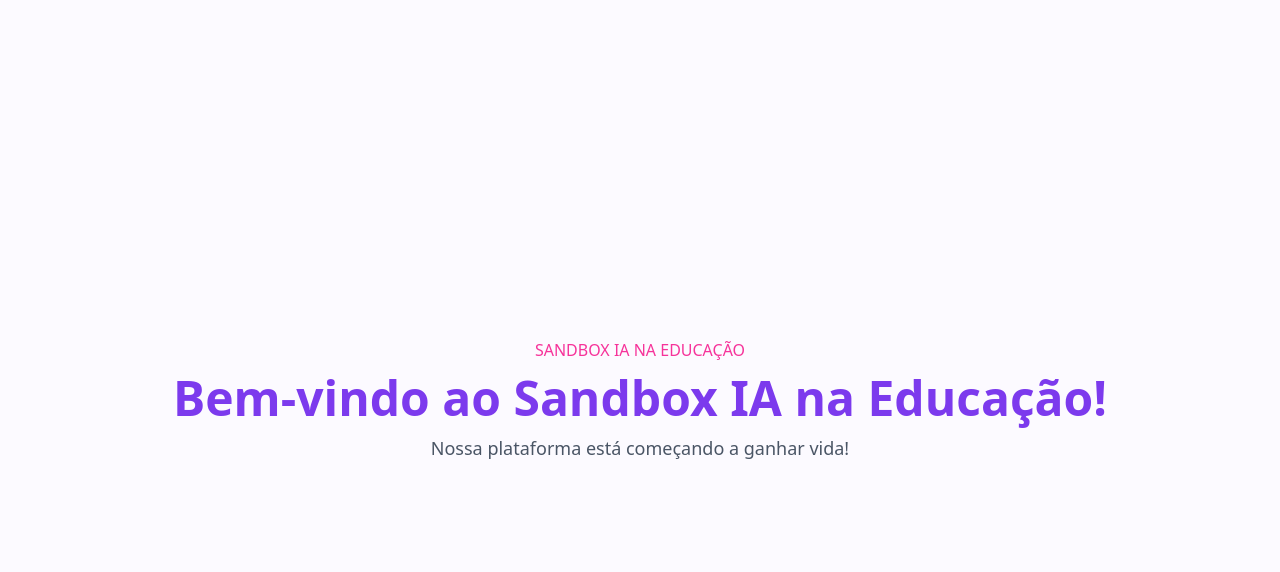
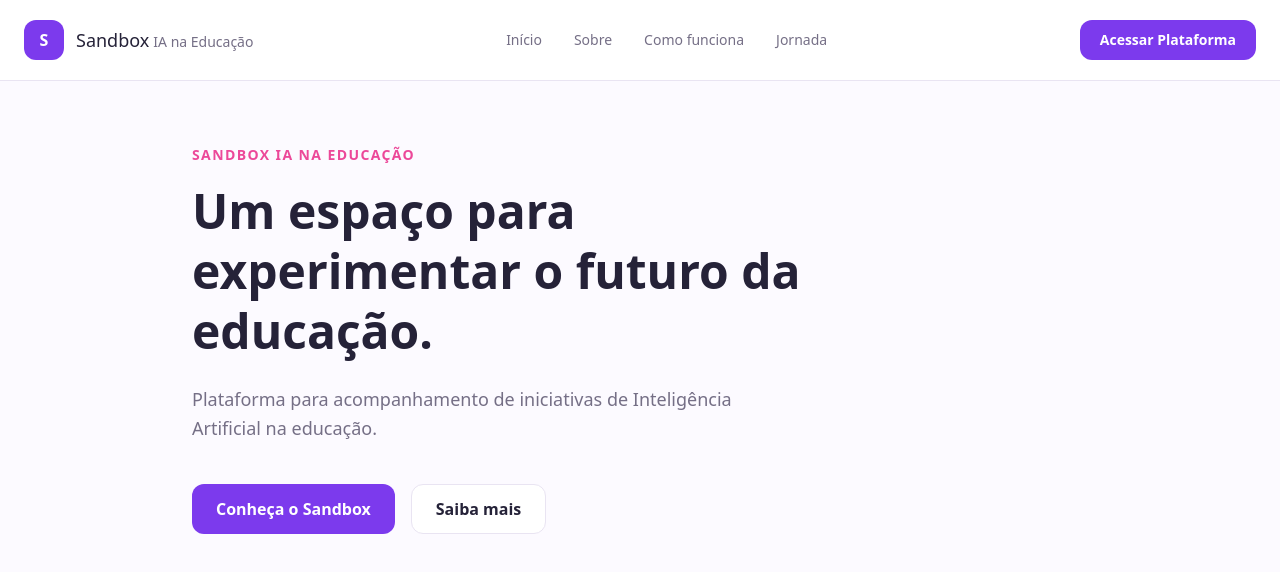
Before and after one commit to beatnees/sandbox, a Next.js app: page / in a window 1280 px wide. Shown: the top 572 px of the page. Built offline with nearby package versions, Linux system fonts and the light colour scheme.

Commit message:
cria header

```diff
--- a/app/globals.css
+++ b/app/globals.css
@@ -1,9 +1,15 @@
 @import "tailwindcss";
 
 :root {
+  /* Fundos */
   --background: #fcfaff;
+  --surface: #ffffff;
+
+  /* Texto */
   --foreground: #252238;
+  --muted: #756f86;
 
+  /* Identidades */
   --primary: #7c3aed;
   --primary-light: #ede9fe;
   --primary-dark: #5b21b6;
@@ -12,14 +18,13 @@
   --secondary-light: #fce7f3;
   --secondary-dark: #be185d;
 
-  --sucess: #22a06b;
+  /* Status */
+  --success: #22a06b;
   --warning: #d99a24;
   --danger: #dc4a4a;
 
-  --surface: #ffffff;
+  /* Interfaces */
   --border: #e9e4f2;
-
-  --muted: #756f86;
 }
 
 * {
@@ -44,7 +49,6 @@ h4,
 h5,
 h6 {
   font-family: var(--font-sora), sans-serif;
-  color: var(--primary);
 }
 
 button,
--- a/app/page.tsx
+++ b/app/page.tsx
@@ -1,15 +1,36 @@
+import Header from "@/components/layout/Header";
+
 export default function Home() {
   return (
-    <main className="min-h-screen flex items-center justify-center">
-      <div className="text-center">
-        <p className="mb-3 font-medium text-pink-500">SANDBOX IA NA EDUCAÇÃO</p>
-        <h1 className="text-5xl font-bold text-violet-700">
-          Bem-vindo ao Sandbox IA na Educação!
-        </h1>
-        <p className="mt-3 text-lg text-gray-600">
-          Nossa plataforma está começando a ganhar vida!
-        </p>
-      </div>
-    </main>
+    <>
+      <Header />
+
+      <main className="min-h-screen bg-(--background) px-6 py-16">
+        <div className="mx-auto max-w-4xl">
+          <p className="mb-4 text-sm font-semibold uppercase tracking-widest text-(--secondary)">
+            Sandbox IA na Educação
+          </p>
+
+          <h1 className="max-w-2xl text-5xl font-bold leading-tight text-(--foreground)">
+            Um espaço para experimentar o futuro da educação.
+          </h1>
+
+          <p className="mt-6 max-w-xl text-lg leading-relaxed text-(--muted)">
+            Plataforma para acompanhamento de iniciativas de Inteligência
+            Artificial na educação.
+          </p>
+
+          <div className="mt-10 flex gap-4">
+            <button className="rounded-xl bg-(--primary) px-6 py-3 font-semibold text-white transition hover:bg-(--primary-dark)">
+              Conheça o Sandbox
+            </button>
+
+            <button className="rounded-xl border border-(--border) bg-(--surface) px-6 py-3 font-semibold text-(--foreground) transition hover:bg-(--primary-light)">
+              Saiba mais
+            </button>
+          </div>
+        </div>
+      </main>
+    </>
   );
 }
--- /dev/null
+++ b/components/layout/Header.tsx
@@ -0,0 +1,58 @@
+export default function Header() {
+  return (
+    <header className="w-full border-b border-(--border) bg-(--surface)">
+      <div className="mx-auto flex h-20 max-w-7xl items-center justify-between px-6">
+        {/* Logo */}
+        <a href="/sandbox" className="flex items-center gap-3">
+          <div className="flex h-10 w-10 items-center justify-center rounded-xl bg-(--primary)">
+            <span className="font-bold text-white">S</span>
+          </div>
+
+          <div>
+            <span className="font-(--font-sora) text-lg text-(--foreground)">
+              Sandbox
+            </span>
+
+            <span className="ml-1 text-sm text-(--muted)">IA na Educação</span>
+          </div>
+        </a>
+
+        {/* Navegação */}
+        <nav className="hidden items-center gap-8 md:flex">
+          <a
+            href="#"
+            className="text-sm font-medium text-(--muted) transition hover:text-(--primary)"
+          >
+            Início
+          </a>
+
+          <a
+            href="#sobre"
+            className="text-sm font-medium text-(--muted) transition hover:text-(--primary)"
+          >
+            Sobre
+          </a>
+
+          <a
+            href="#como-funciona"
+            className="text-sm font-medium text-(--muted) transition hover:text-(--primary)"
+          >
+            Como funciona
+          </a>
+
+          <a
+            href="#jornada"
+            className="text-sm font-medium text-(--muted) transition hover:text-(--primary)"
+          >
+            Jornada
+          </a>
+        </nav>
+
+        {/* Ação */}
+        <button className="rounded-xl bg-(--primary) px-5 py-2.5 text-sm font-semibold text-white transition hover:bg-(--primary-dark)">
+          Acessar Plataforma
+        </button>
+      </div>
+    </header>
+  );
+}
```
